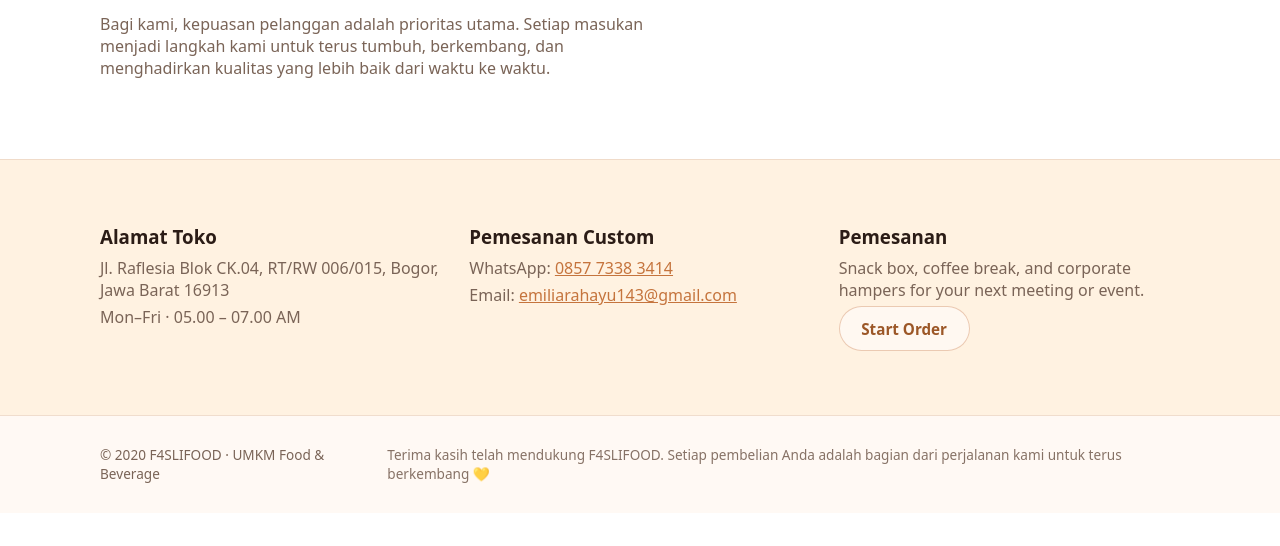
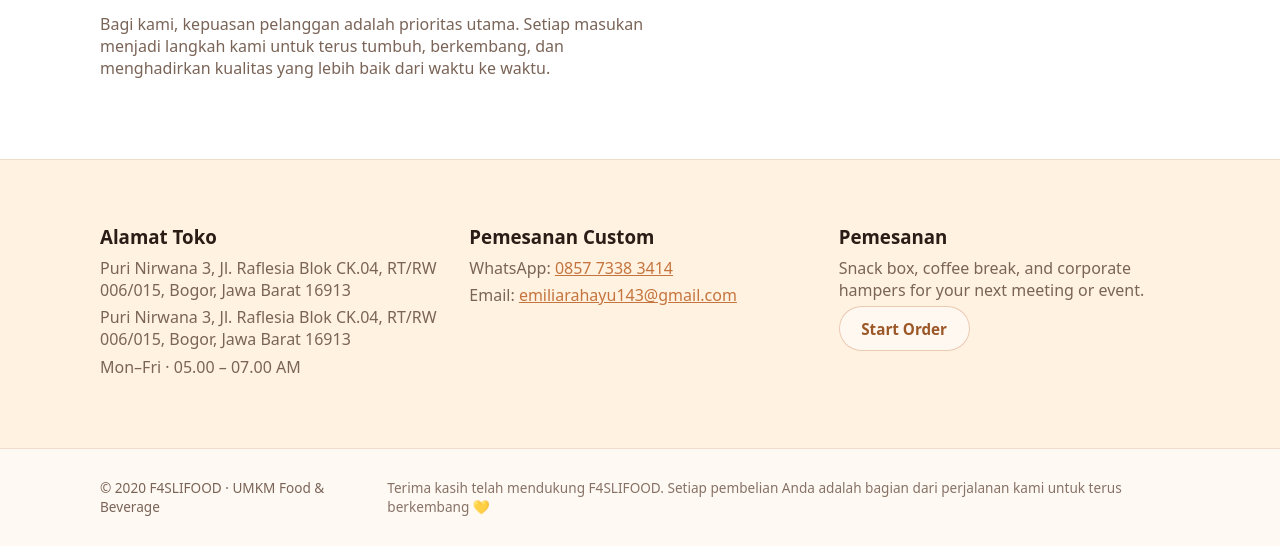
Before and after one commit to F4SLIFOOD/Web_Store, a plain HTML site: page index.html in a window 1280 px wide. Shown: the part 2769-3315 px from the top of the page. Before the commit the page ends 3282 px from the top, so only its background shows below. Drawn offline with Linux system fonts and the light colour scheme.

Commit message:
Update index.html

```diff
--- a/index.html
+++ b/index.html
@@ -127,7 +127,8 @@
       <div class="container contact-inner">
         <div class="contact-block">
           <h3>Alamat Toko</h3>
-          <p>Jl. Raflesia Blok CK.04, RT/RW 006/015, Bogor, Jawa Barat 16913</p>
+          <p>Puri Nirwana 3, Jl. Raflesia Blok CK.04, RT/RW 006/015, Bogor, Jawa Barat 16913</p>
+          <p>Puri Nirwana 3, Jl. Raflesia Blok CK.04, RT/RW 006/015, Bogor, Jawa Barat 16913</p>
           <p>Mon–Fri · 05.00 – 07.00 AM</p>
         </div>
         <div class="contact-block">
```
